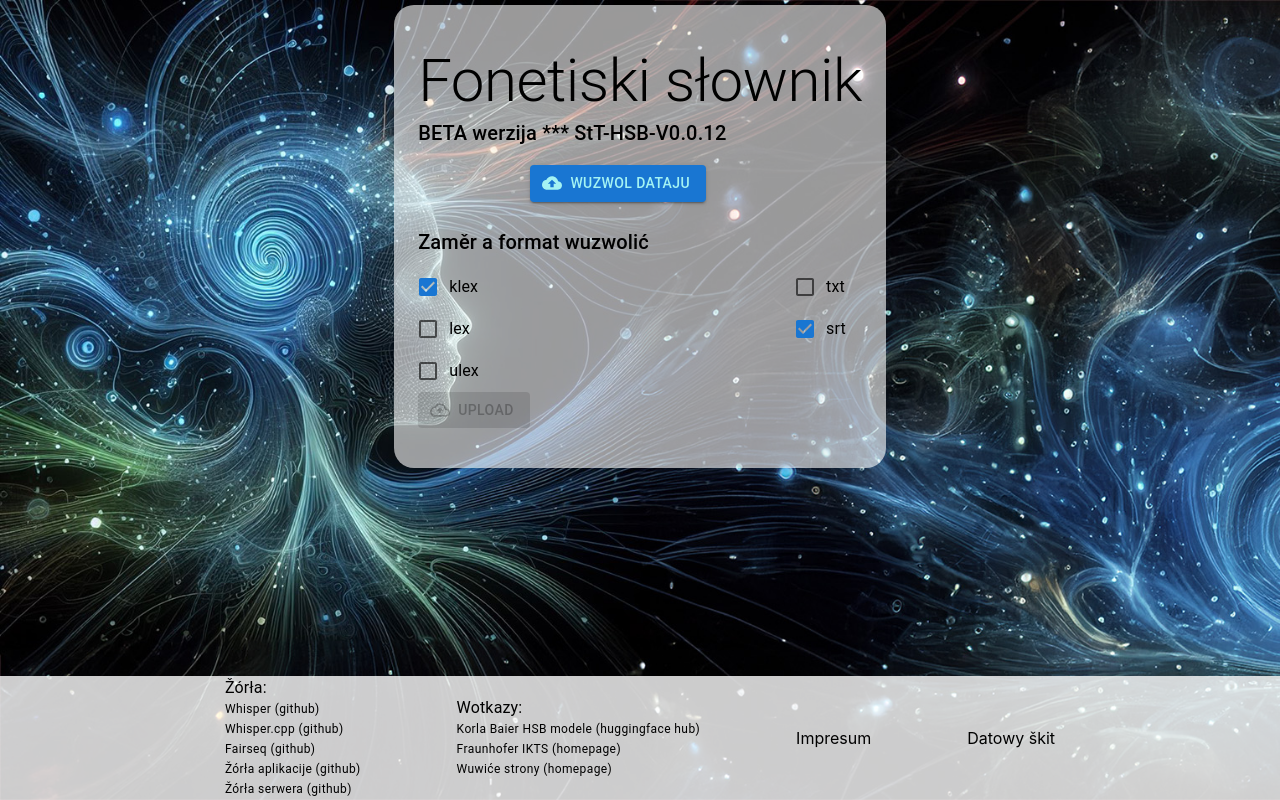
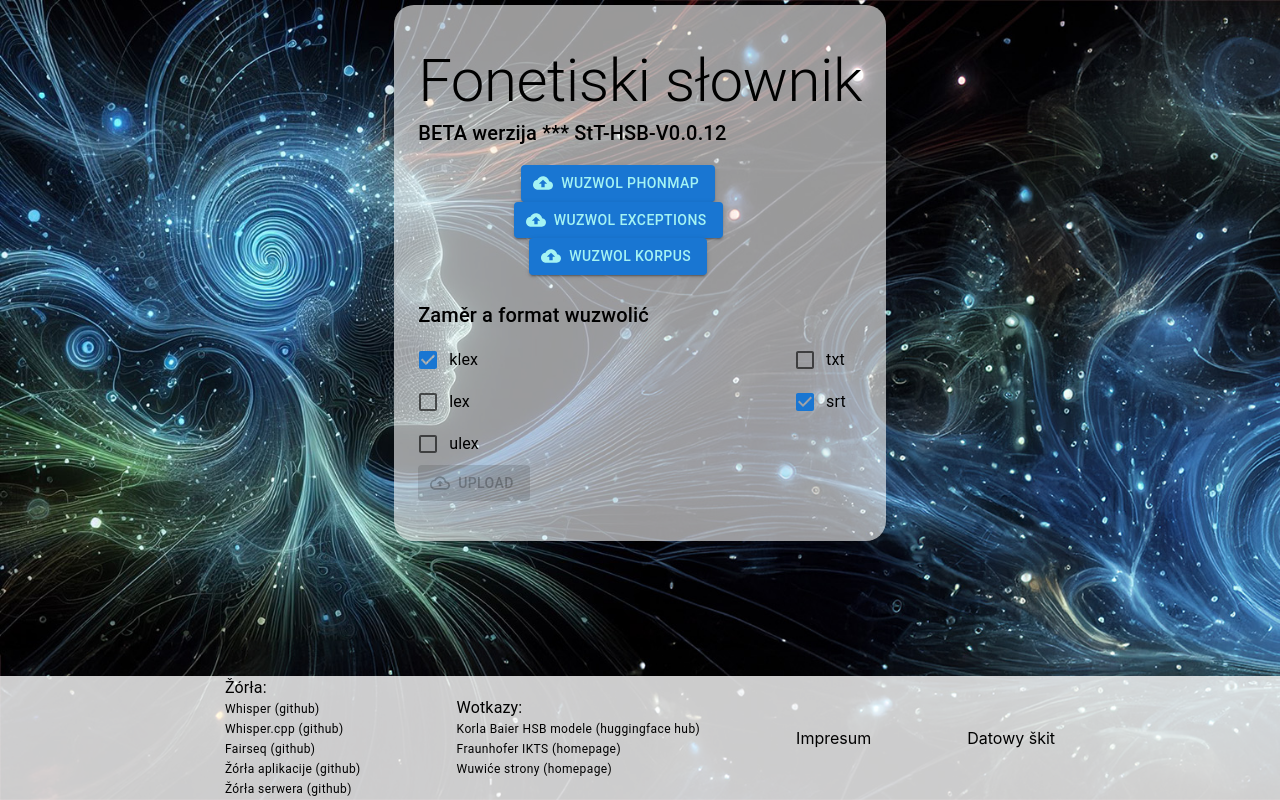
Before and after one commit to fscholze/uploader-recny-model, a React (Create React App) app: page /slownik in a window 1280 px wide. Built offline with nearby package versions, Linux system fonts and the light colour scheme.

Commit message:
Add upload methods for multible files in slownik

```diff
--- /dev/null
+++ b/src/features/slownik/components/upload-section.tsx
@@ -0,0 +1,38 @@
+import { FC } from 'react'
+import { FileUploader } from '../../../components/file-uploader'
+
+export const UploadSection: FC<{
+  isLoading: boolean
+  files: {
+    phonmap: File | null
+    exceptions: File | null
+    korpus: File | null
+  }
+  setFile: (type: SlownikFiles, file: File) => void
+}> = ({ isLoading, files, setFile }) => {
+  return (
+    <>
+      <FileUploader
+        title='Wuzwol phonmap'
+        file={files.phonmap}
+        acceptExtensions='.txt'
+        isDisabled={isLoading}
+        onSetFile={(file) => setFile('phonmap', file)}
+      />
+      <FileUploader
+        title='Wuzwol exceptions'
+        acceptExtensions='.txt'
+        file={files.exceptions}
+        isDisabled={isLoading}
+        onSetFile={(file) => setFile('exceptions', file)}
+      />
+      <FileUploader
+        title='Wuzwol korpus'
+        acceptExtensions='.vocab'
+        file={files.korpus}
+        isDisabled={isLoading}
+        onSetFile={(file) => setFile('korpus', file)}
+      />
+    </>
+  )
+}
--- a/src/features/slownik.tsx
+++ b/src/features/slownik/index.tsx
@@ -1,17 +1,17 @@
 import { Box, Button, Container, Typography } from '@mui/material'
-import { FileUploader } from '../components/file-uploader'
 import { FC, useState } from 'react'
-import { OutputFormatSelector } from '../components/output-format-selector'
-import { generateId } from '../helper/random'
-import { LinearProgressWithLabel } from '../components/linear-progress-with-label'
+import { OutputFormatSelector } from '../../components/output-format-selector'
+import { generateId } from '../../helper/random'
+import { LinearProgressWithLabel } from '../../components/linear-progress-with-label'
 import axios from 'axios'
 import { toast } from 'react-toastify'
-import { formatSecondsToReadableDuration } from '../helper/dates'
-import { sanitize } from '../helper/sanitizer'
+import { formatSecondsToReadableDuration } from '../../helper/dates'
+import { sanitize } from '../../helper/sanitizer'
 import LoadingButton from '@mui/lab/LoadingButton'
 import { CloudUploadOutlined } from '@mui/icons-material'
-import { DEFAULT_LEX_FORMAT, DEFAULT_OUTPUT_FORMAT, INVALID_DURATION } from '../types/constants'
-import { LexFormatSelector } from '../components/lex-format-selector'
+import { DEFAULT_LEX_FORMAT, DEFAULT_OUTPUT_FORMAT, INVALID_DURATION } from '../../types/constants'
+import { LexFormatSelector } from '../../components/lex-format-selector'
+import { UploadSection } from './components/upload-section'
 
 let token = generateId(32)
 
@@ -25,31 +25,65 @@ const Slownik: FC<{}> = () => {
     duration: INVALID_DURATION // set duration of server calculation in seconds
   })
 
-  const [file, setFile] = useState<File | null>(null)
+  const [files, setFiles] = useState<{
+    phonmap: File | null
+    exceptions: File | null
+    korpus: File | null
+  }>({ phonmap: null, exceptions: null, korpus: null })
   const [resultFileUrl, setResultFileUrl] = useState<string | null>(null)
+
+  const resetFiles = () => {
+    setFiles({ phonmap: null, exceptions: null, korpus: null })
+  }
 
   const resetInputs = () => {
     token = generateId(32)
-    setFile(null)
+    resetFiles()
     setResultFileUrl(null)
     setIsLoading(false)
     setProgess({ status: 0, message: '', duration: INVALID_DURATION })
   }
 
-  const onSetFile = (file: File) => {
+  const onSetFile = (type: SlownikFiles, file: File) => {
     const parsedFile = new File([file], sanitize(file.name), { type: file.type })
-    setFile(parsedFile)
+
+    switch (type) {
+      case 'phonmap':
+        setFiles((prevValue) => {
+          return { ...prevValue, phonmap: parsedFile }
+        })
+        break
+      case 'exceptions':
+        setFiles((prevValue) => {
+          return { ...prevValue, exceptions: parsedFile }
+        })
+        break
+      case 'korpus':
+        setFiles((prevValue) => {
+          return { ...prevValue, korpus: parsedFile }
+        })
+        break
+    }
+  }
+
+  const allFilesSelected = () => {
+    if (files.phonmap === null || files.exceptions === null || files.korpus === null) {
+      return false
+    }
+    return true
   }
 
   const onStartUpload = () => {
     setIsLoading(true)
-    if (file) {
+    if (allFilesSelected()) {
       const formData = new FormData()
-      formData.append('filename', sanitize(file.name))
+      formData.append('filename', sanitize(files.korpus!.name))
       formData.append('token', token)
       formData.append('languageModel', lexFormat)
       formData.append('outputFormat', outputFormat)
-      formData.append('file', file)
+      formData.append('korpus', files.korpus!)
+      formData.append('phonmap', files.phonmap!)
+      formData.append('exceptions', files.exceptions!)
 
       setProgess({ status: 0, message: 'Začita so', duration: INVALID_DURATION })
       axios
@@ -69,6 +103,7 @@ const Slownik: FC<{}> = () => {
         })
     }
   }
+
   const getStatus = () => {
     setTimeout(() => {
       axios
@@ -78,7 +113,7 @@ const Slownik: FC<{}> = () => {
           setProgess({ status, message, duration })
           if (done === true) {
             setResultFileUrl(
-              `${process.env.REACT_APP_SERVER_URL}/download?token=${token}&filename=${sanitize(file!.name)}&outputFormat=${outputFormat}`
+              `${process.env.REACT_APP_SERVER_URL}/download?token=${token}&filename=${sanitize(files.korpus!.name)}&outputFormat=${outputFormat}`
             )
             toast('Dataja je so analysowala 🎉')
           } else {
@@ -110,7 +145,7 @@ const Slownik: FC<{}> = () => {
       <Typography variant='h6' sx={{ paddingBottom: 2 }}>
         BETA werzija *** StT-HSB-V0.0.12
       </Typography>
-      <FileUploader file={file} isDisabled={isLoading} onSetFile={onSetFile} />
+      <UploadSection isLoading={isLoading} files={files} setFile={onSetFile} />
       <Typography variant='h6' sx={{ paddingTop: 3 }}>
         Zaměr a format wuzwolić
       </Typography>
@@ -135,7 +170,7 @@ const Slownik: FC<{}> = () => {
           loadingPosition='start'
           startIcon={<CloudUploadOutlined />}
           variant='contained'
-          disabled={file === null}
+          disabled={allFilesSelected() === false}
         >
           <span>Upload</span>
         </LoadingButton>
--- a/src/types/common.d.ts
+++ b/src/types/common.d.ts
@@ -3,3 +3,5 @@ type LanguageModel = 'FHG' | 'HF' | 'FB' | 'BOZA_MSA' | 'DEVEL'
 type OutputFormat = 'TXT' | 'SRT'
 
 type LexFormat = 'SAMPA' | 'KALDI' | 'UASR'
+
+type SlownikFiles = 'phonmap' | 'exceptions' | 'korpus'
```
